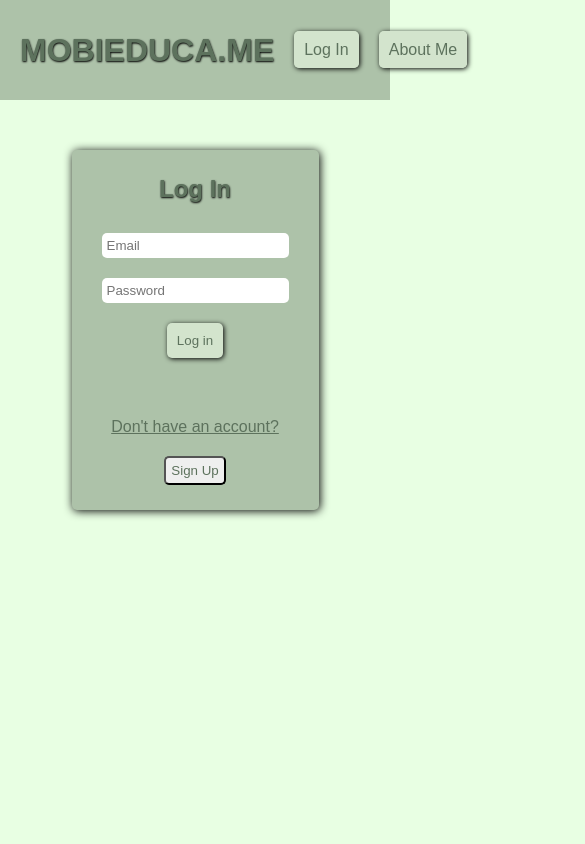
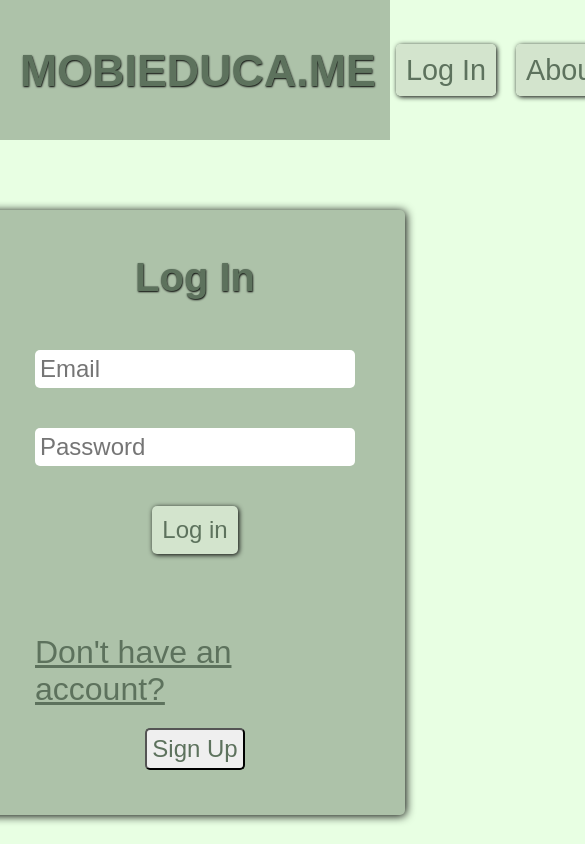
Before and after one commit to rodrigocdpadua/mobieduca, a React (Create React App) app: page / in a window 390 px wide. Shown: the top 844 px of the page, 585 px wide, since content can reach past the window. Built offline with nearby package versions, Linux system fonts and the light colour scheme.

Commit message:
add media queris to login and about_me

```diff
--- a/src/components/header/styles.css
+++ b/src/components/header/styles.css
@@ -38,3 +38,18 @@
 #logout:active{
     background-color: #e46060;
 }
+
+@media (max-width: 1000px){
+    .header{
+        height: 140px;
+    }
+    .header h1{
+        font-size: 2.8em;
+    }
+    .nav label{
+        font-size: 1.8em;
+    }
+    .header a{
+        font-size: 1.8em;
+    }
+}
--- a/src/pages/about_me/styles.css
+++ b/src/pages/about_me/styles.css
@@ -11,7 +11,7 @@
 .aboutme-container p{
     margin: 0px 20px 15px 20px;
     line-height: 30px;
-    font-size: 20px;
+    font-size: 1.5em;
 }
 .aboutme-container li{
     margin-left: 20px;
@@ -34,10 +34,25 @@
     margin-bottom: 15px;
 }
 .links label{
-    font-size: 20px;
+    font-size: 1.4em;
     font-weight: bold;
 }
 .links a{
     margin-left: 10px;
-    font-size: 20px;
+    font-size: 1.4em;
 }
+
+@media (max-width: 1000px){
+    .aboutme-container h2{
+        font-size: .8em;
+    }
+    .aboutme-container p{
+        font-size: .8em;
+    }
+    .links label{
+        font-size: 2.2em;
+    }
+    .links a{
+        font-size: 2.2em;
+    }
+}
--- a/src/pages/connection/styles.css
+++ b/src/pages/connection/styles.css
@@ -57,3 +57,27 @@
 .button-submit:active{
     background-color: var(--button-color-active);
 }
+
+@media (max-width: 1000px){
+    .connection-card{
+        margin-top: 70px;
+        padding: 45px 50px 45px 50px;
+    }
+    .connection-card h2{
+        font-size: 2.5em;
+    }
+    .connection-card label{
+        font-size: 2em;
+    }
+    .connection-card button{
+        font-size: 1.5em;
+    }
+    .login-form input, .signup-form input{
+        margin-bottom: 40px;
+        font-size: 1.5em;
+    }
+    .login-form, .signup-form{
+        margin-top: 50px;
+        margin-bottom: 80px;
+    }
+}
```
Also changed, not shown: src/pages/add_schools/index.js (+0 -21 lines).
